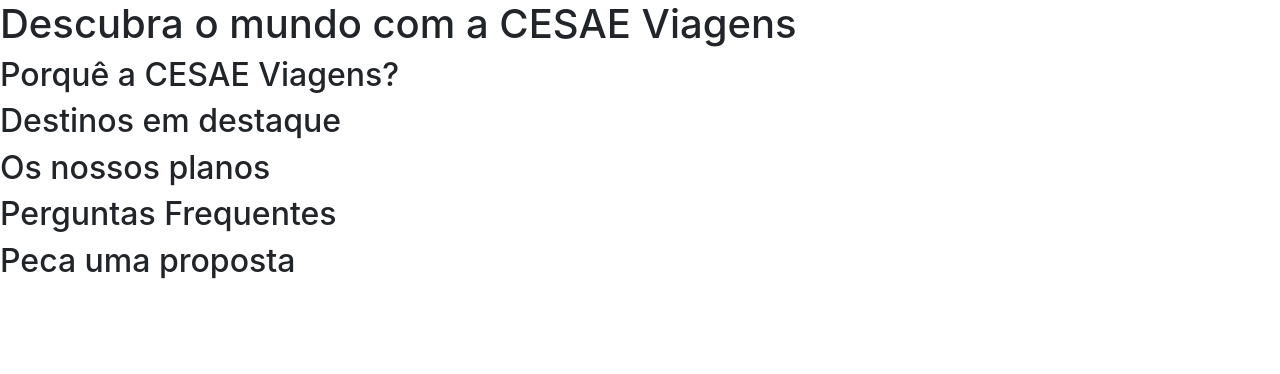
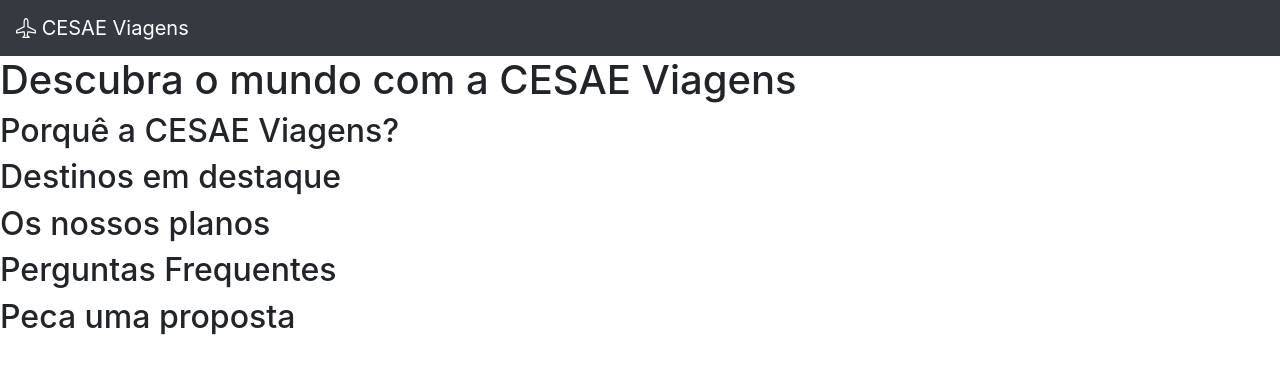
Before and after one commit to daya-parada/CESAE-Viagens, a plain HTML site: page index.html in a window 1280 px wide. Drawn offline with nearby package versions, Linux system fonts and the light colour scheme.

Commit message:
header icon

```diff
--- a/index.html
+++ b/index.html
@@ -5,10 +5,24 @@
     <meta name="viewport" content="width=device-width, initial-scale=1.0">
     <title>CESAE Viagens</title>
     <link href="https://cdn.jsdelivr.net/npm/bootstrap@6.0.0-alpha.1/dist/css/bootstrap.min.css" rel="stylesheet" integrity="sha384-B/GM4XqrwHnWXNOWMbloTmrYXZg10cakYGmpfsR/bbzQ6JAJI4ihuyADKLnBgrCe" crossorigin="anonymous">
-
+    <link rel="stylesheet" href="https://cdn.jsdelivr.net/npm/bootstrap-icons@1.13.2/font/bootstrap-icons.min.css">
 </head>
 <body>
-    <header></header>
+    <header>
+        <!-- Header -->
+        <nav class="navbar navbar-expand-lg bg-dark navbar-dark">
+            <!-- Ícone e nome da página -->
+            <a class="navbar-brand" href="#">
+                <!-- Icon font -->
+                <!-- https://icons.getbootstrap.com/usage/ -->
+                <i class="bi bi-airplane" aria-hidden="true"></i>
+                <span class="fs-l">CESAE Viagens</span>
+            </a>
+            <!-- navegation links -->
+
+
+        </nav>
+    </header>
 
     <main>
         <section>
```
